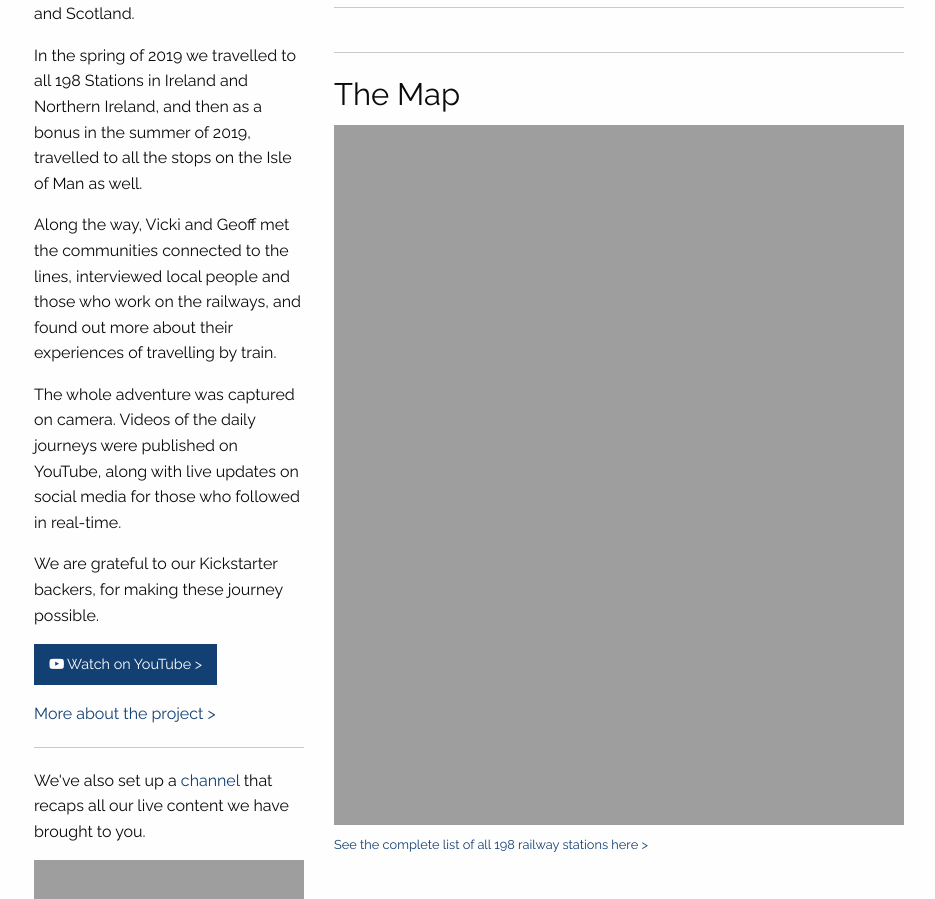
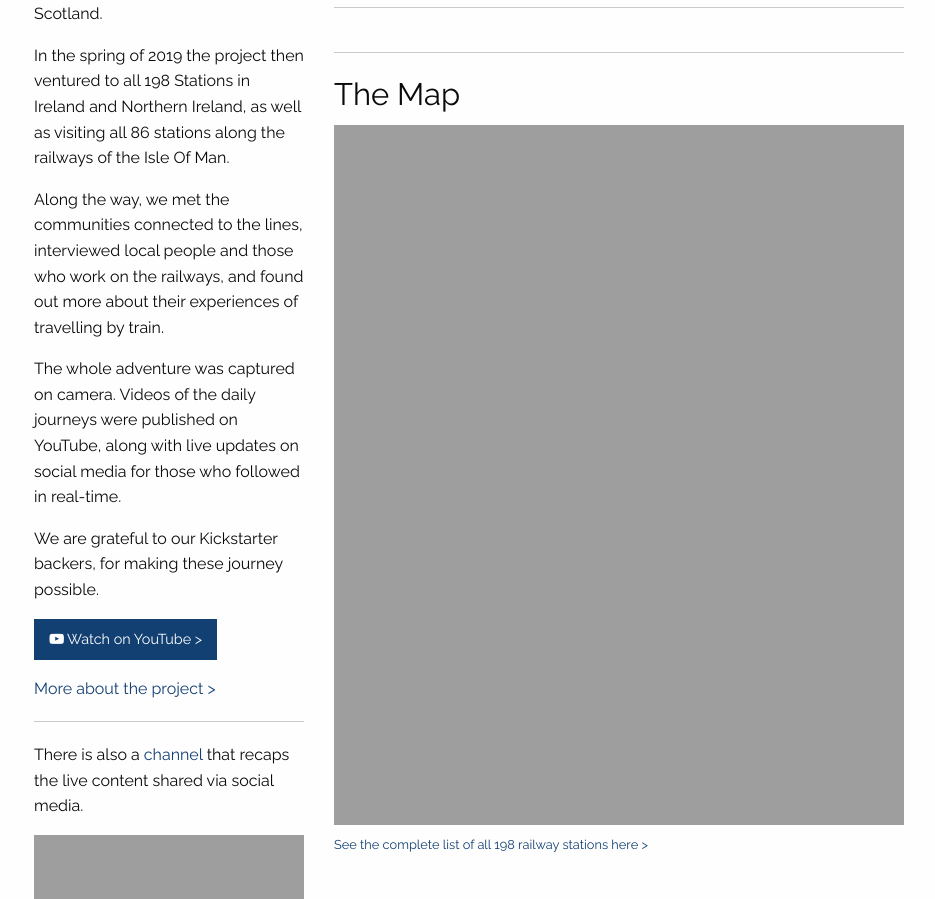
Before and after one commit to khawkins98/all-the-stations, a Jekyll site: the page built from index.md, in a window 1280 px wide and 1400 px high. Shown: the part 501-1400 px from the top of the window, without its empty margins (21-956 px from the left). Built offline with Jekyll 4.4.1, drawn with Linux system fonts in a browser that asks for light colours; nearby versions of some CDN libraries; comment, search, counter and statistics services are not loaded; some of the changed text lies outside the part shown; grey boxes are pictures that could not be loaded.

Commit message:
Update index.md

```diff
--- a/index.md
+++ b/index.md
@@ -8,11 +8,11 @@ order: 1
 <h3><strong>All The Stations</strong></h3>
 <h3>Travelling to all railway stations Great Britain, Ireland, and the Isle of Man</h3>
 
-<p>In the summer of 2017 All The Stations travelled to all 2,563 Railway Statation in England, Wales and Scotland.</p>
+<p>In the summer of 2017 All The Stations travelled to all 2,563 railway stations in England, Wales and Scotland.</p>
 
-<p>In the spring of 2019 we travelled to all 198 Stations in Ireland and Northern Ireland, and then as a bonus in the summer of 2019, travelled to all the stops on the Isle of Man as well.</p>
+<p>In the spring of 2019 the project then ventured to all 198 Stations in Ireland and Northern Ireland, as well as visiting all 86 stations along the railways of the Isle Of Man.</p>
 
-<p>Along the way, Vicki and Geoff met the communities connected to the lines, interviewed local people and those who work on the railways, and found out more about their experiences of travelling by train.</p>
+<p>Along the way, we met the communities connected to the lines, interviewed local people and those who work on the railways, and found out more about their experiences of travelling by train.</p>
 
 <p>The whole adventure was captured on camera. Videos of the daily journeys were published on YouTube, along with live updates on social media for those who followed in real-time.</p>
 
@@ -21,8 +21,7 @@ order: 1
 <p><a class="button readmore margin-bottom-none" href="http://www.youtube.com/allthestations"><i class="fa fa-youtube-play" aria-hidden="true"></i> Watch on YouTube</a></p>
 <p><a class="readmore" href="/about">More about the project</a></p>
 <hr/>
-<p>We've also set up a <a href="https://www.youtube.com/channel/UCV9iG52K1qGR1jv00oDBI4w">channel</a> that recaps all our live content we have brought to you.</p>
+<p>There is also a <a href="https://www.youtube.com/channel/UCV9iG52K1qGR1jv00oDBI4w">channel</a> that recaps the live content shared via social media.</p>
 <div class="videoWrapper">
 	<iframe width="560" height="315" src="https://www.youtube.com/embed/videoseries?list=PLHZ5cT1o1xLLugl6FeURrqedYZmbGAdIx&enablejsapi=1&origin=http%3A%2F%2Fwww.allthestations.co.uk" frameborder="0" allowfullscreen></iframe>
 </div>
-<small><a class="read-more" href="https://www.youtube.com/watch?v=hEm99r1vRq0&index=27&list=PLHZ5cT1o1xLLugl6FeURrqedYZmbGAdIx">More recap videos</a></small>
```
